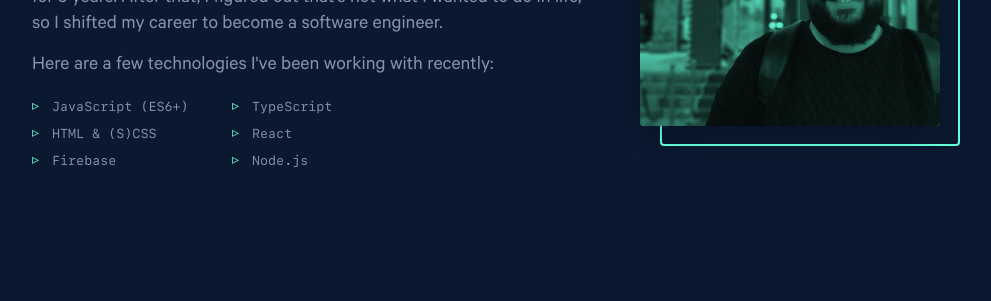
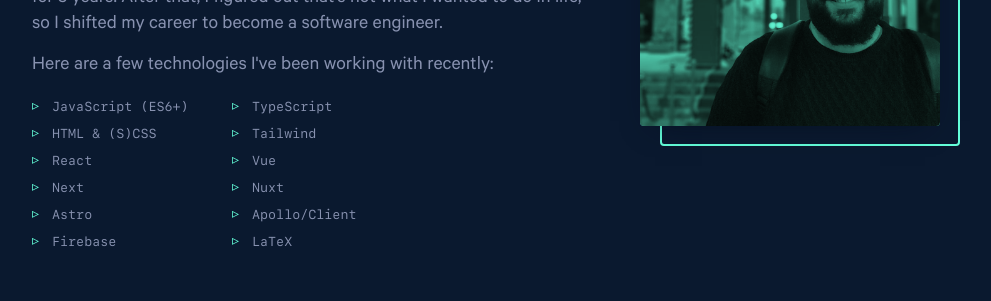
Before and after one commit to karimshalapy/karimshalapy, a React (Create React App) app: page / in a window 1280 px wide. Shown: the part 1160-1461 px from the top of the page, without its empty margins (118-1109 px from the left). Built offline with nearby package versions, Linux system fonts and the light colour scheme; no server answers.

Commit message:
chore: update my skill list in the about section

```diff
--- a/src/components/sections/About/AboutMeContent/AboutMeContent.tsx
+++ b/src/components/sections/About/AboutMeContent/AboutMeContent.tsx
@@ -17,9 +17,15 @@ const AboutMeContent: React.FC<Props> = props => {
                 <li>JavaScript (ES6+)</li>
                 <li>TypeScript</li>
                 <li>HTML &amp; (S)CSS</li>
+                <li>Tailwind</li>
                 <li>React</li>
+                <li>Vue</li>
+                <li>Next</li>
+                <li>Nuxt</li>
+                <li>Astro</li>
+                <li>Apollo/Client</li>
                 <li>Firebase</li>
-                <li>Node.js</li>
+                <li>LaTeX</li>
             </ul>
         </div>
     )
```
